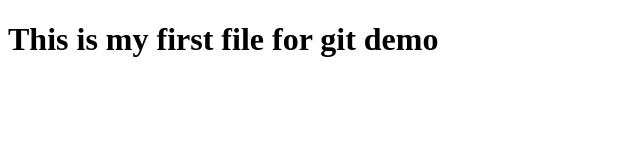
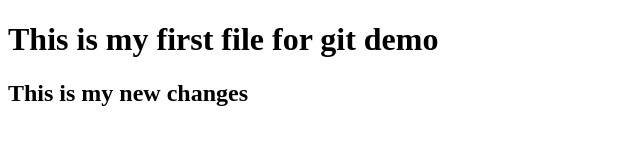
Before and after one commit to saisanthoshreddy62-del/Demo-Repository, a plain HTML site: page index.html in a window 1280 px wide. Shown: the whole page, without its empty margins (0-640 px from the left). Drawn offline with Linux system fonts and the light colour scheme.

Commit message:
This is my modified file

```diff
--- a/index.html
+++ b/index.html
@@ -9,6 +9,8 @@
 
 <body>
     <h1>This is my first file for git demo</h1>
+    <h2>This is my new changes</h2>
+
 </body>
 
 </html>
```
